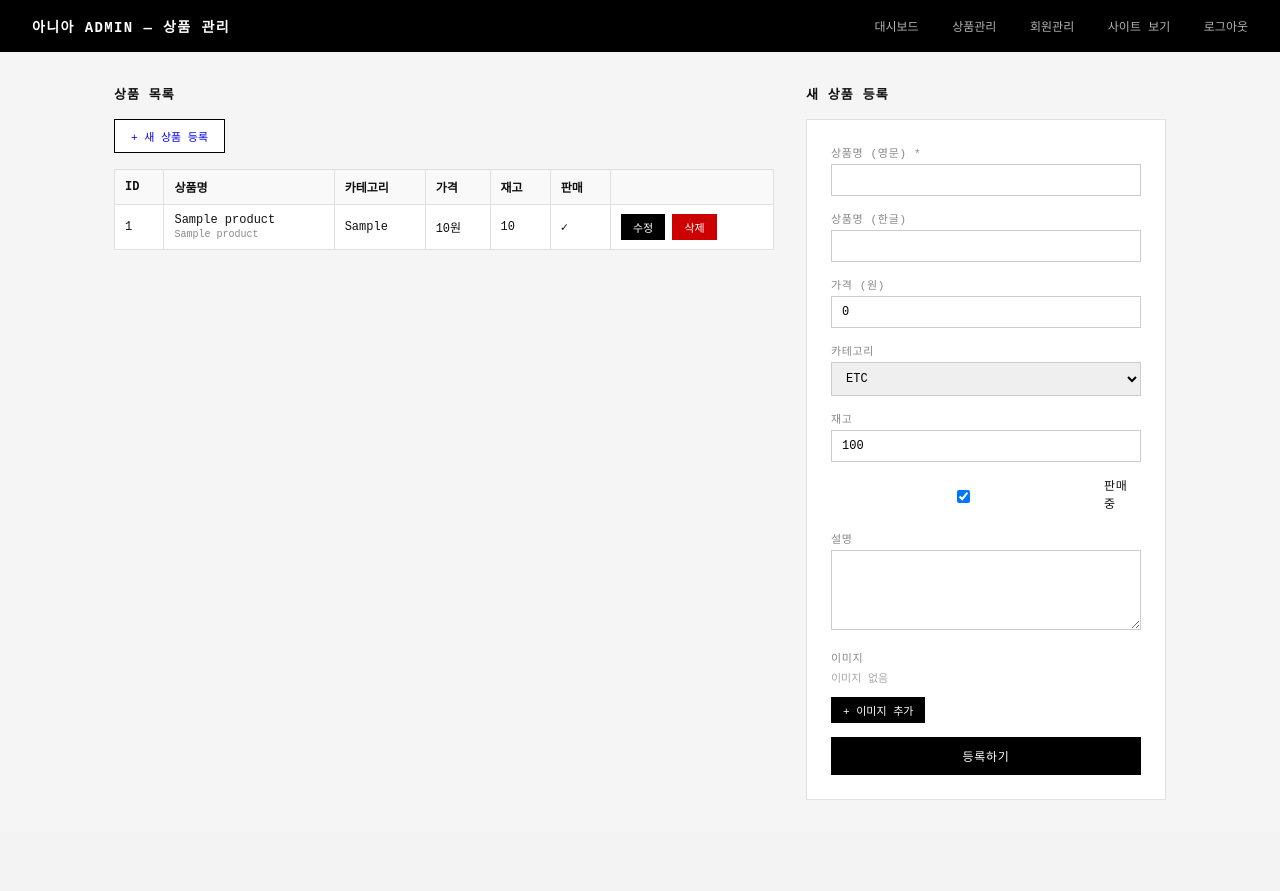
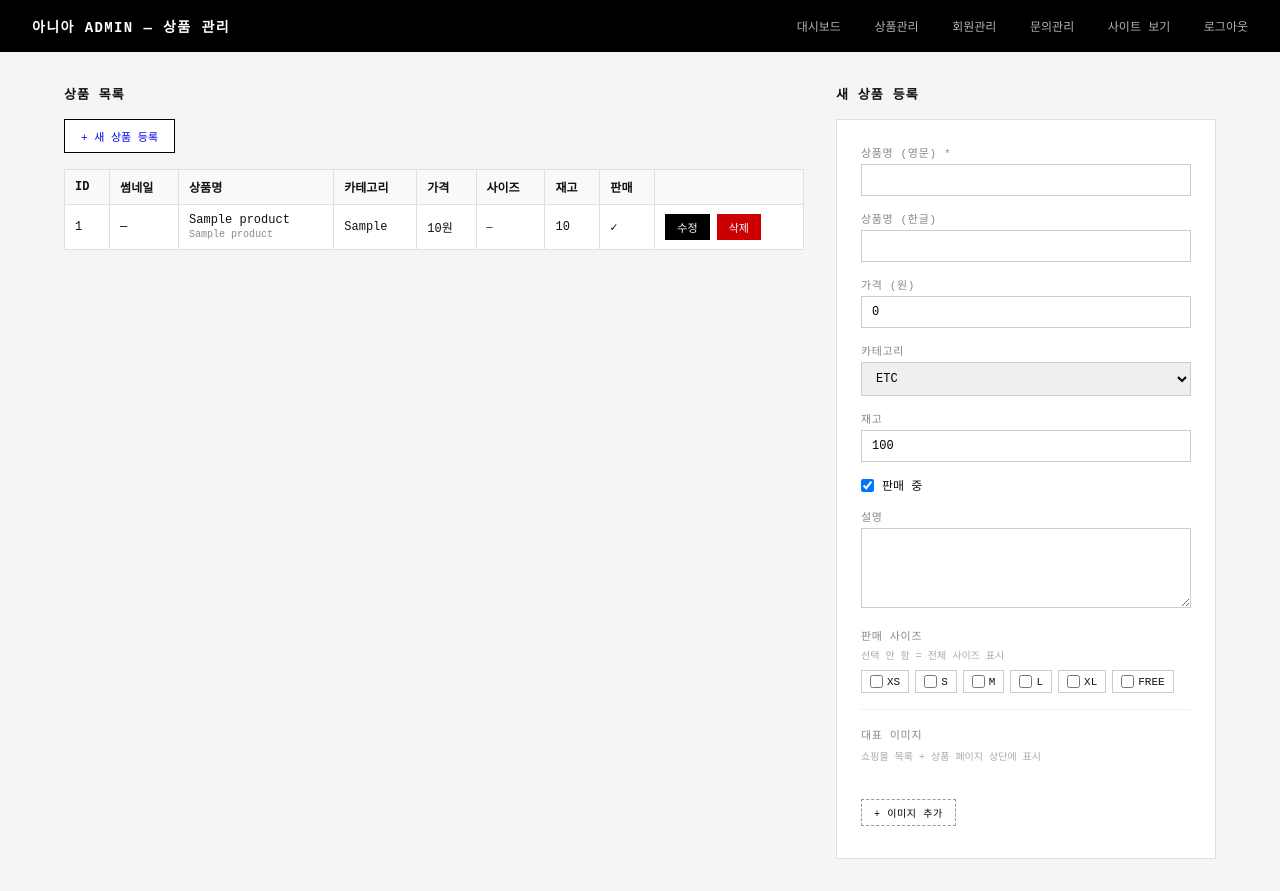
Before and after one commit to purpletst/aniaspaceship, a PHP site: page /admin/products.php in a window 1280 px wide. Before the commit the page ends 800 px from the top, so only its background shows below. Run offline with PHP 8.4, Linux system fonts and the light colour scheme; the visitor is signed in with stand-in values (Sample User, id 1); tables that the repository leaves empty or names only in its code hold one stand-in row (values such as "Sample post").

Commit message:
Add product thumbnail/detail image split, per-product sizes, 20MB upload
DB (run migration in api/db.php comment):
  ALTER TABLE products ADD COLUMN detail_images TEXT, ADD COLUMN sizes VARCHAR(200)

Features:
- Split image upload: 대표 이미지 (thumbnail, shop grid + product top)
  vs 상세 이미지 (editorial detail, product page below fold)
- Per-product size selection: XS / S / M / L / XL / FREE checkboxes
  stored as JSON array; null = show all sizes (backward compat)
- Upload limit raised to 20MB (api/upload.php, js/config.js)
- .htaccess: php_value upload_max_filesize 20M for Café24

Files changed:
  api/upload.php    — 20MB limit
  api/products.php  — detail_images + sizes in all CRUD
  api/db.php        — migration SQL comment
  .htaccess         — new, PHP upload config for Café24
  js/config.js      — 20MB limit, _DEFAULT_PRODUCTS with new fields
  admin/products.php — two image sections, sizes checkboxes, shared renderGrid()
  admin-local.html  — same (localStorage path), modalThumbs + modalDetailImgs
  product.html      — availSizes from DB, detail images below fold
  css/style.css     — .product-detail-images, .detail-img, .local-size-*

Co-Authored-By: Claude Sonnet 4.6 <noreply@anthropic.com>

```diff
--- a/Desktop/아니아/ania-html/admin/products.php
+++ b/Desktop/아니아/ania-html/admin/products.php
@@ -9,6 +9,7 @@ if (empty($_SESSION['user_id']) || empty($_SESSION['is_admin'])) {
 
 $pdo = db();
 $msg = '';
+$ALL_SIZES = ['XS','S','M','L','XL','FREE'];
 
 // POST 처리
 if ($_SERVER['REQUEST_METHOD'] === 'POST') {
@@ -29,22 +30,32 @@ if ($_SERVER['REQUEST_METHOD'] === 'POST') {
         $category    = $_POST['category'] ?? 'etc';
         $stock       = (int)($_POST['stock'] ?? 100);
         $is_available = isset($_POST['is_available']) ? 1 : 0;
-        $images_raw  = trim($_POST['images'] ?? '[]');
 
-        // 이미지 URL 파싱 (줄바꿈 or 쉼표 구분)
-        $lines = preg_split('/[\r\n,]+/', $images_raw);
+        // 대표 이미지
+        $lines  = preg_split('/[\r\n,]+/', trim($_POST['images'] ?? ''));
         $images = array_values(array_filter(array_map('trim', $lines)));
         $images_json = json_encode($images, JSON_UNESCAPED_UNICODE | JSON_UNESCAPED_SLASHES);
+
+        // 상세 이미지
+        $dlines  = preg_split('/[\r\n,]+/', trim($_POST['detail_images'] ?? ''));
+        $detail_images = array_values(array_filter(array_map('trim', $dlines)));
+        $detail_images_json = json_encode($detail_images, JSON_UNESCAPED_UNICODE | JSON_UNESCAPED_SLASHES);
+
+        // 사이즈
+        $sizes_raw  = array_intersect($_POST['sizes'] ?? [], $ALL_SIZES);
+        $sizes_json = count($sizes_raw)
+            ? json_encode(array_values($sizes_raw), JSON_UNESCAPED_UNICODE)
+            : 'null';
 
         if (!$name) {
             $msg = '상품명은 필수입니다.';
         } elseif ($id) {
-            $pdo->prepare('UPDATE products SET name=?, name_ko=?, price=?, description=?, category=?, stock=?, is_available=?, images=? WHERE id=?')
-                ->execute([$name, $name_ko, $price, $description, $category, $stock, $is_available, $images_json, $id]);
+            $pdo->prepare('UPDATE products SET name=?,name_ko=?,price=?,description=?,category=?,stock=?,is_available=?,images=?,detail_images=?,sizes=? WHERE id=?')
+                ->execute([$name, $name_ko, $price, $description, $category, $stock, $is_available, $images_json, $detail_images_json, $sizes_json, $id]);
             $msg = '수정되었습니다.';
         } else {
-            $pdo->prepare('INSERT INTO products (name, name_ko, price, description, category, stock, is_available, images) VALUES (?,?,?,?,?,?,?,?)')
-                ->execute([$name, $name_ko, $price, $description, $category, $stock, $is_available, $images_json]);
+            $pdo->prepare('INSERT INTO products (name,name_ko,price,description,category,stock,is_available,images,detail_images,sizes) VALUES (?,?,?,?,?,?,?,?,?,?)')
+                ->execute([$name, $name_ko, $price, $description, $category, $stock, $is_available, $images_json, $detail_images_json, $sizes_json]);
             $msg = '등록되었습니다.';
         }
     }
@@ -54,13 +65,22 @@ $products = $pdo->query('SELECT * FROM products ORDER BY id DESC')->fetchAll();
 
 $CATS = ['outerwear','tops','bottoms','dresses','accessories','etc'];
 
-// 편집 대상 (쿼리스트링 ?edit=id)
+// 편집 대상
 $editProduct = null;
+$thumbnailImgs  = [];
+$detailImgs     = [];
+$savedSizes     = [];
 if (isset($_GET['edit'])) {
     $ep = $pdo->prepare('SELECT * FROM products WHERE id=?');
     $ep->execute([(int)$_GET['edit']]);
     $editProduct = $ep->fetch();
+    if ($editProduct) {
+        $thumbnailImgs = json_decode($editProduct['images']        ?? '[]', true) ?: [];
+        $detailImgs    = json_decode($editProduct['detail_images'] ?? '[]', true) ?: [];
+        $savedSizes    = json_decode($editProduct['sizes']         ?? 'null', true) ?: [];
+    }
 }
+function esc($s) { return htmlspecialchars((string)$s, ENT_QUOTES, 'UTF-8'); }
 ?><!DOCTYPE html>
 <html lang="ko">
 <head>
@@ -74,7 +94,7 @@ body { font-family: 'Courier New', monospace; background: #f5f5f5; color: #111;
 .admin-header h1 { font-size: 14px; letter-spacing: .1em; }
 .admin-header nav a { color: #fff; text-decoration: none; font-size: 12px; margin-left: 24px; opacity: .7; }
 .admin-header nav a:hover { opacity: 1; }
-.admin-main { max-width: 1100px; margin: 32px auto; padding: 0 24px; display: grid; grid-template-columns: 1fr 360px; gap: 32px; }
+.admin-main { max-width: 1200px; margin: 32px auto; padding: 0 24px; display: grid; grid-template-columns: 1fr 380px; gap: 32px; }
 h2 { font-size: 13px; letter-spacing: .08em; margin-bottom: 16px; }
 .msg { background: #e8f5e9; border: 1px solid #a5d6a7; padding: 10px 14px; font-size: 12px; margin-bottom: 16px; }
 table { width: 100%; border-collapse: collapse; font-size: 12px; background: #fff; }
@@ -85,22 +105,37 @@ tr:hover td { background: #fafafa; }
 .btn-edit { background: #000; color: #fff; }
 .btn-del { background: #c00; color: #fff; }
 .btn-del:hover { background: #900; }
-.form-box { background: #fff; border: 1px solid #e0e0e0; padding: 24px; position: sticky; top: 24px; }
+.form-box { background: #fff; border: 1px solid #e0e0e0; padding: 24px; position: sticky; top: 24px; max-height: calc(100vh - 60px); overflow-y: auto; }
 .form-field { margin-bottom: 14px; }
-.form-field label { display: block; font-size: 11px; color: #888; margin-bottom: 4px; letter-spacing: .06em; }
-.form-field input, .form-field select, .form-field textarea {
+.form-field > label { display: block; font-size: 11px; color: #888; margin-bottom: 4px; letter-spacing: .06em; }
+.form-field input[type=text],
+.form-field input[type=number],
+.form-field select,
+.form-field textarea {
     width: 100%; padding: 8px 10px; border: 1px solid #ccc; font-family: inherit; font-size: 12px;
 }
 .form-field textarea { height: 80px; resize: vertical; }
 .check-row { display: flex; align-items: center; gap: 8px; font-size: 12px; }
-.submit-btn { width: 100%; padding: 10px; background: #000; color: #fff; border: none; font-family: inherit; font-size: 12px; cursor: pointer; letter-spacing: .06em; }
+.submit-btn { width: 100%; padding: 10px; background: #000; color: #fff; border: none; font-family: inherit; font-size: 12px; cursor: pointer; letter-spacing: .06em; margin-top: 4px; }
 .submit-btn:hover { background: #333; }
 .new-btn { display: inline-block; padding: 8px 16px; background: #fff; border: 1px solid #000; font-size: 11px; text-decoration: none; margin-bottom: 16px; }
 .new-btn:hover { background: #000; color: #fff; }
-.prod-img-grid { display: flex; flex-wrap: wrap; gap: 8px; margin-bottom: 8px; }
+/* 이미지 그리드 */
+.img-section-label { font-size: 11px; color: #888; letter-spacing: .06em; margin-bottom: 6px; display: block; }
+.img-section-desc  { font-size: 10px; color: #aaa; margin-bottom: 8px; }
+.prod-img-grid { display: flex; flex-wrap: wrap; gap: 8px; margin-bottom: 8px; min-height: 20px; }
 .prod-thumb-wrap { position: relative; }
 .prod-thumb-wrap img { width: 64px; height: 64px; object-fit: cover; border: 1px solid #ddd; }
 .prod-thumb-wrap button { position: absolute; top: -6px; right: -6px; width: 18px; height: 18px; background: #c00; color: #fff; border: none; border-radius: 50%; font-size: 10px; cursor: pointer; line-height: 18px; text-align: center; padding: 0; }
+.img-add-btn { padding: 5px 12px; font-size: 10px; letter-spacing: .06em; border: 1px dashed #999; background: #fff; cursor: pointer; font-family: inherit; }
+.img-add-btn:hover { border-color: #222; background: #f5f5f5; }
+.upload-msg { font-size: 10px; color: #888; margin-top: 4px; display: block; min-height: 14px; }
+.img-section-divider { border: none; border-top: 1px solid #f0f0f0; margin: 16px 0; }
+/* 사이즈 체크박스 */
+.size-checks { display: flex; flex-wrap: wrap; gap: 6px; margin-top: 6px; }
+.size-check-label { display: flex; align-items: center; gap: 4px; font-size: 11px; cursor: pointer; padding: 4px 8px; border: 1px solid #ccc; }
+.size-check-label input { margin: 0; }
+.size-check-label:has(input:checked) { border-color: #000; background: #000; color: #fff; }
 </style>
 </head>
 <body>
@@ -110,6 +145,7 @@ tr:hover td { background: #fafafa; }
     <a href="/admin/">대시보드</a>
     <a href="/admin/products.php">상품관리</a>
     <a href="/admin/members.php">회원관리</a>
+    <a href="/admin/inquiries.php">문의관리</a>
     <a href="/index.html">사이트 보기</a>
     <a href="/api/auth.php?action=logout">로그아웃</a>
   </nav>
@@ -117,17 +153,25 @@ tr:hover td { background: #fafafa; }
 <div class="admin-main">
   <div>
     <h2>상품 목록</h2>
-    <?php if ($msg): ?><div class="msg"><?= htmlspecialchars($msg) ?></div><?php endif; ?>
+    <?php if ($msg): ?><div class="msg"><?= esc($msg) ?></div><?php endif; ?>
     <a href="/admin/products.php" class="new-btn">+ 새 상품 등록</a>
     <table>
-      <thead><tr><th>ID</th><th>상품명</th><th>카테고리</th><th>가격</th><th>재고</th><th>판매</th><th></th></tr></thead>
+      <thead>
+        <tr><th>ID</th><th>썸네일</th><th>상품명</th><th>카테고리</th><th>가격</th><th>사이즈</th><th>재고</th><th>판매</th><th></th></tr>
+      </thead>
       <tbody>
-      <?php foreach ($products as $p): ?>
+      <?php foreach ($products as $p):
+        $pImgs  = json_decode($p['images'] ?? '[]', true) ?: [];
+        $pSizes = json_decode($p['sizes'] ?? 'null', true);
+        $thumb  = $pImgs[0] ?? '';
+      ?>
         <tr>
           <td><?= $p['id'] ?></td>
-          <td><?= htmlspecialchars($p['name']) ?><br><small style="color:#888"><?= htmlspecialchars($p['name_ko'] ?? '') ?></small></td>
-          <td><?= htmlspecialchars($p['category']) ?></td>
+          <td><?= $thumb ? '<img src="' . esc($thumb) . '" style="width:40px;height:40px;object-fit:cover;border:1px solid #e0e0e0" onerror="this.style.display=\'none\'">' : '—' ?></td>
+          <td><?= esc($p['name']) ?><br><small style="color:#888"><?= esc($p['name_ko'] ?? '') ?></small></td>
+          <td><?= esc($p['category']) ?></td>
           <td><?= number_format($p['price']) ?>원</td>
+          <td style="font-size:10px"><?= $pSizes ? implode(' ', $pSizes) : '—' ?></td>
           <td><?= $p['stock'] ?></td>
           <td><?= $p['is_available'] ? '✓' : '✗' ?></td>
           <td>
@@ -148,7 +192,7 @@ tr:hover td { background: #fafafa; }
   <div>
     <h2><?= $editProduct ? '상품 수정' : '새 상품 등록' ?></h2>
     <div class="form-box">
-      <form method="post" enctype="multipart/form-data">
+      <form method="post">
         <input type="hidden" name="action" value="save">
         <?php if ($editProduct): ?>
           <input type="hidden" name="id" value="<?= $editProduct['id'] ?>">
@@ -156,11 +200,11 @@ tr:hover td { background: #fafafa; }
 
         <div class="form-field">
           <label>상품명 (영문) *</label>
-          <input type="text" name="name" value="<?= htmlspecialchars($editProduct['name'] ?? '') ?>" required>
+          <input type="text" name="name" value="<?= esc($editProduct['name'] ?? '') ?>" required>
         </div>
         <div class="form-field">
           <label>상품명 (한글)</label>
-          <input type="text" name="name_ko" value="<?= htmlspecialchars($editProduct['name_ko'] ?? '') ?>">
+          <input type="text" name="name_ko" value="<?= esc($editProduct['name_ko'] ?? '') ?>">
         </div>
         <div class="form-field">
           <label>가격 (원)</label>
@@ -186,23 +230,46 @@ tr:hover td { background: #fafafa; }
         </div>
         <div class="form-field">
           <label>설명</label>
-          <textarea name="description"><?= htmlspecialchars($editProduct['description'] ?? '') ?></textarea>
+          <textarea name="description"><?= esc($editProduct['description'] ?? '') ?></textarea>
         </div>
+
+        <!-- 사이즈 선택 -->
         <div class="form-field">
-          <?php
-            $imgs = [];
-            if (!empty($editProduct['images'])) {
-                $imgs = json_decode($editProduct['images'], true) ?: [];
-            }
-          ?>
-          <label>이미지</label>
-          <div id="img-grid" class="prod-img-grid"></div>
-          <input type="file" id="upload-file"
-            accept="image/jpeg,image/png,image/webp,image/gif" style="display:none">
-          <button type="button" onclick="triggerUpload()" class="btn btn-edit"
-            style="margin-top:4px">+ 이미지 추가</button>
-          <p id="upload-msg" style="font-size:11px;color:#888;margin-top:4px"></p>
+          <label>판매 사이즈</label>
+          <p class="img-section-desc">선택 안 함 = 전체 사이즈 표시</p>
+          <div class="size-checks">
+            <?php foreach ($ALL_SIZES as $sz): ?>
+              <label class="size-check-label">
+                <input type="checkbox" name="sizes[]" value="<?= $sz ?>"
+                  <?= in_array($sz, $savedSizes) ? 'checked' : '' ?>>
+                <?= $sz ?>
+              </label>
+            <?php endforeach; ?>
+          </div>
+        </div>
+
+        <hr class="img-section-divider">
+
+        <!-- 대표 이미지 -->
+        <div class="form-field">
+          <span class="img-section-label">대표 이미지</span>
+          <p class="img-section-desc">쇼핑몰 목록 + 상품 페이지 상단에 표시</p>
+          <div id="thumb-grid" class="prod-img-grid"></div>
+          <input type="file" id="thumb-file" accept="image/jpeg,image/png,image/webp,image/gif" style="display:none">
+          <button type="button" class="img-add-btn" onclick="document.getElementById('thumb-file').click()">+ 이미지 추가</button>
+          <span class="upload-msg" id="thumb-msg"></span>
           <textarea name="images" id="images-ta" style="display:none"></textarea>
+        </div>
+
+        <!-- 상세 이미지 -->
+        <div class="form-field">
+          <span class="img-section-label">상세 이미지</span>
+          <p class="img-section-desc">상품 페이지 하단 스크롤 시 표시 (에디토리얼)</p>
+          <div id="detail-grid" class="prod-img-grid"></div>
+          <input type="file" id="detail-file" accept="image/jpeg,image/png,image/webp,image/gif" style="display:none">
+          <button type="button" class="img-add-btn" onclick="document.getElementById('detail-file').click()">+ 이미지 추가</button>
+          <span class="upload-msg" id="detail-msg"></span>
+          <textarea name="detail_images" id="detail-images-ta" style="display:none"></textarea>
         </div>
 
         <button type="submit" class="submit-btn"><?= $editProduct ? '수정 저장' : '등록하기' ?></button>
@@ -212,51 +279,63 @@ tr:hover td { background: #fafafa; }
 </div>
 
 <script>
-let prodImages = <?= json_encode($imgs, JSON_UNESCAPED_SLASHES | JSON_UNESCAPED_UNICODE) ?>;
+let thumbImages  = <?= json_encode($thumbnailImgs, JSON_UNESCAPED_SLASHES | JSON_UNESCAPED_UNICODE) ?>;
+let detailImages = <?= json_encode($detailImgs,    JSON_UNESCAPED_SLASHES | JSON_UNESCAPED_UNICODE) ?>;
 
-function renderProdGrid() {
-  const grid = document.getElementById('img-grid');
-  grid.innerHTML = prodImages.map((url, i) => `
+// 공통 렌더 함수
+function renderGrid(gridId, arr, taId) {
+  const grid = document.getElementById(gridId);
+  grid.innerHTML = arr.map((url, i) => `
     <div class="prod-thumb-wrap">
       <img src="${url}" onerror="this.style.display='none'">
-      <button type="button" onclick="removeProdImg(${i})">✕</button>
-    </div>`).join('') || '<p style="font-size:11px;color:#aaa">이미지 없음</p>';
-  document.getElementById('images-ta').value = prodImages.join('\n');
+      <button type="button" onclick="removeImg('${gridId}',${i})">✕</button>
+    </div>`).join('') || '';
+  document.getElementById(taId).value = arr.join('\n');
 }
 
-function removeProdImg(i) {
-  prodImages.splice(i, 1);
-  renderProdGrid();
+function removeImg(gridId, i) {
+  const arr = gridId === 'thumb-grid' ? thumbImages : detailImages;
+  arr.splice(i, 1);
+  const taId = gridId === 'thumb-grid' ? 'images-ta' : 'detail-images-ta';
+  renderGrid(gridId, arr, taId);
 }
 
-function triggerUpload() {
-  document.getElementById('upload-file').click();
-}
-
-document.getElementById('upload-file').addEventListener('change', async function() {
-  const file = this.files[0];
-  if (!file) return;
-  const msg = document.getElementById('upload-msg');
+// 파일 업로드 공통 핸들러
+async function handleUpload(file, gridId, arr, taId, msgId) {
+  const msg = document.getElementById(msgId);
   msg.textContent = '업로드 중...';
-  this.value = '';
   const fd = new FormData();
   fd.append('file', file);
   try {
-    const res = await fetch('/api/upload.php', { method: 'POST', body: fd, credentials: 'same-origin' });
+    const res  = await fetch('/api/upload.php', { method: 'POST', body: fd, credentials: 'same-origin' });
     const json = await res.json();
     if (json.ok) {
-      prodImages.push(json.data.url);
-      renderProdGrid();
-      msg.textContent = '완료: ' + json.data.url;
+      arr.push(json.data.url);
+      renderGrid(gridId, arr, taId);
+      msg.textContent = '완료';
       return;
     }
-    msg.textContent = '오류: ' + (json.error || '업로드 실패');
+    msg.textContent = json.error || '업로드 실패';
   } catch (_) {
     msg.textContent = '업로드 실패 — 관리자 로그인 상태인지 확인하세요.';
   }
+}
+
+document.getElementById('thumb-file').addEventListener('change', function() {
+  if (!this.files[0]) return;
+  handleUpload(this.files[0], 'thumb-grid', thumbImages, 'images-ta', 'thumb-msg');
+  this.value = '';
 });
 
-renderProdGrid();
+document.getElementById('detail-file').addEventListener('change', function() {
+  if (!this.files[0]) return;
+  handleUpload(this.files[0], 'detail-grid', detailImages, 'detail-images-ta', 'detail-msg');
+  this.value = '';
+});
+
+// 초기 렌더
+renderGrid('thumb-grid',  thumbImages,  'images-ta');
+renderGrid('detail-grid', detailImages, 'detail-images-ta');
 </script>
 </body>
 </html>
--- a/Desktop/아니아/ania-html/api/upload.php
+++ b/Desktop/아니아/ania-html/api/upload.php
@@ -12,7 +12,7 @@ $allowed  = ['image/jpeg','image/png','image/webp','image/gif'];
 $mime     = mime_content_type($file['tmp_name']);
 
 if (!in_array($mime, $allowed)) json_err('이미지 파일만 업로드 가능합니다.');
-if ($file['size'] > 10 * 1024 * 1024) json_err('파일 크기는 10MB 이하여야 합니다.');
+if ($file['size'] > 20 * 1024 * 1024) json_err('파일 크기는 20MB 이하여야 합니다.');
 
 $ext   = match($mime) { 'image/jpeg' => 'jpg', 'image/png' => 'png', 'image/webp' => 'webp', default => 'gif' };
 $name  = bin2hex(random_bytes(16)) . '.' . $ext;
```
Also changed, not shown: Desktop/아니아/ania-html/admin-local.html (+108 -43 lines), Desktop/아니아/ania-html/api/db.php (+8 -0 lines), Desktop/아니아/ania-html/api/products.php (+20 -8 lines), Desktop/아니아/ania-html/css/style.css (+22 -0 lines), Desktop/아니아/ania-html/js/config.js (+7 -7 lines), Desktop/아니아/ania-html/product.html (+18 -6 lines), Desktop/아니아/ania-html/.htaccess (added).
